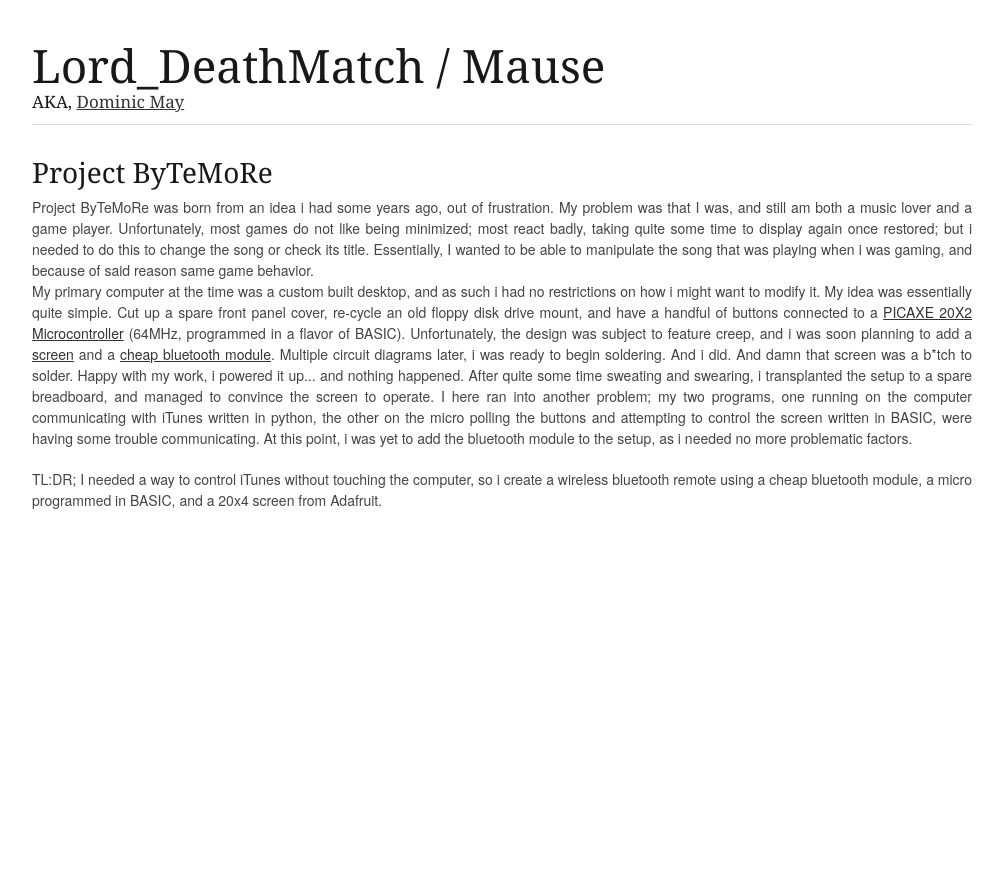
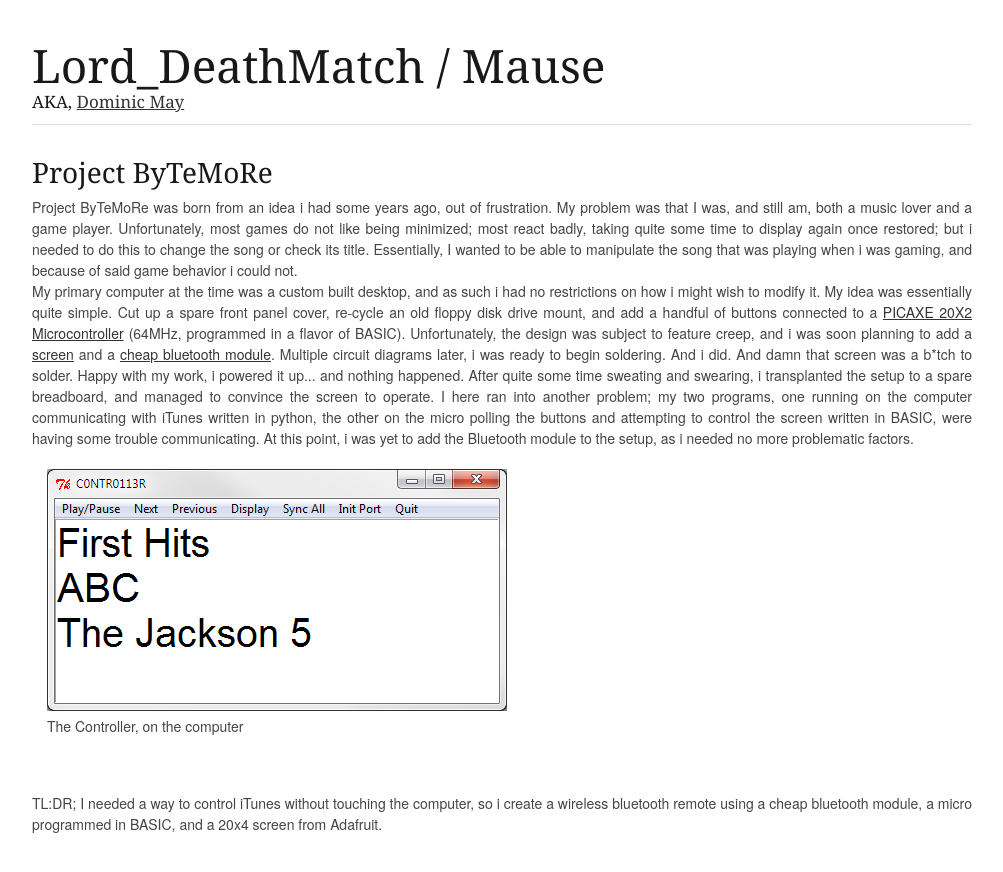
Before and after one commit to Mause/mause.github.com, a Jekyll site: the page bytemore.html, which Jekyll copies as it is, in a window 1280 px wide. Shown: the top 872 px of the page, without its empty margins (138-1141 px from the left). Built offline with Jekyll 4.4.1, drawn with Linux system fonts in a browser that asks for light colours; nearby versions of some CDN libraries.

Commit message:
bytemore, added image of controller

```diff
--- a/bytemore.html
+++ b/bytemore.html
@@ -76,10 +76,17 @@
 			<div class="column">
 				<h3>Project ByTeMoRe</h3>
 				<p>
-	                Project ByTeMoRe was born from an idea i had some years ago, out of frustration. My problem was that I was, and still am both a music lover and a game player. Unfortunately, most games do not like being minimized; most react badly, taking quite some time to display again once restored; but i needed to do this to change the song or check its title. Essentially, I wanted to be able to manipulate the song that was playing when i was gaming, and because of said reason same game behavior.</br>
+	                Project ByTeMoRe was born from an idea i had some years ago, out of frustration. My problem was that I was, and still am, both a music lover and a game player. Unfortunately, most games do not like being minimized; most react badly, taking quite some time to display again once restored; but i needed to do this to change the song or check its title. Essentially, I wanted to be able to manipulate the song that was playing when i was gaming, and because of said game behavior i could not.</br>
 
-	                My primary computer at the time was a custom built desktop, and as such i had no restrictions on how i might want to modify it. My idea was essentially quite simple. Cut up a spare front panel cover, re-cycle an old floppy disk drive mount, and have a handful of buttons connected to a <a href="http://www.picaxe.com/Hardware/PICAXE-Chips/PICAXE-20X2-microcontroller/">PICAXE 20X2 Microcontroller</a> (64MHz, programmed in a flavor of BASIC). Unfortunately, the design was subject to feature creep, and i was soon planning to add a <a href="http://www.adafruit.com/products/198">screen</a> and a <a href="http://www.ebay.com.au/itm/ws/eBayISAPI.dll?ViewItem&item=160419133461&ssPageName=ADME:L:OU:AU:1123">cheap bluetooth module</a>. Multiple circuit diagrams later, i was ready to begin soldering. And i did. And damn that screen was a <span title="bitch">b*tch</span> to solder. Happy with my work, i powered it up... and nothing happened. After quite some time sweating and swearing, i transplanted the setup to a spare breadboard, and managed to convince the screen to operate. I here ran into another problem; my two programs, one running on the computer communicating with iTunes written in python, the other on the micro polling the buttons and attempting to control the screen written in BASIC, were having some trouble communicating. At this point, i was yet to add the bluetooth module to the setup, as i needed no more problematic factors.
-
+	                My primary computer at the time was a custom built desktop, and as such i had no restrictions on how i might wish to modify it. My idea was essentially quite simple. Cut up a spare front panel cover, re-cycle an old floppy disk drive mount, and add a handful of buttons connected to a <a href="http://www.picaxe.com/Hardware/PICAXE-Chips/PICAXE-20X2-microcontroller/">PICAXE 20X2 Microcontroller</a> (64MHz, programmed in a flavor of BASIC). Unfortunately, the design was subject to feature creep, and i was soon planning to add a <a href="http://www.adafruit.com/products/198">screen</a> and a <a href="http://www.ebay.com.au/itm/ws/eBayISAPI.dll?ViewItem&item=160419133461&ssPageName=ADME:L:OU:AU:1123">cheap bluetooth module</a>. Multiple circuit diagrams later, i was ready to begin soldering. And i did. And damn that screen was a <span title="bitch">b*tch</span> to solder. Happy with my work, i powered it up... and nothing happened. After quite some time sweating and swearing, i transplanted the setup to a spare breadboard, and managed to convince the screen to operate. I here ran into another problem; my two programs, one running on the computer communicating with iTunes written in python, the other on the micro polling the buttons and attempting to control the screen written in BASIC, were having some trouble communicating. At this point, i was yet to add the Bluetooth module to the setup, as i needed no more problematic factors.
+	            	</br>
+	            	<figure style="margin: 15px;">
+	                	<img src="images/controller.png" alt="The Controller, on the computer"/>
+	                	<figcaption>
+	                		The Controller, on the computer
+	                	</figcapture>
+	                </figure>
+	                </br>
 
 	            </p>
 	            <p>
```
Also changed, not shown: images/controller.png (added), images/favicon - Copy.png (added), images/ribbon.jpg (added), images/ribbon.png (added).
